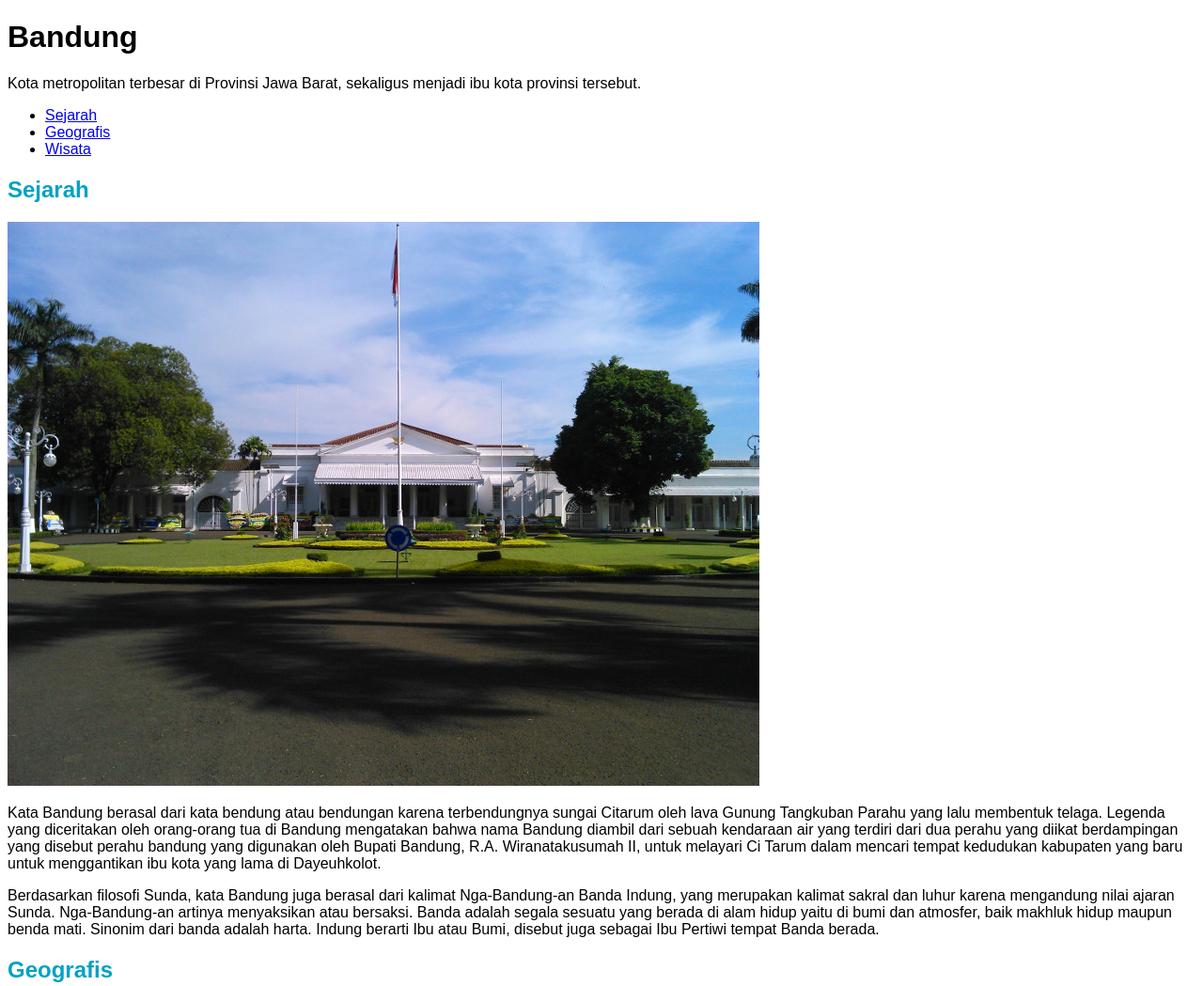
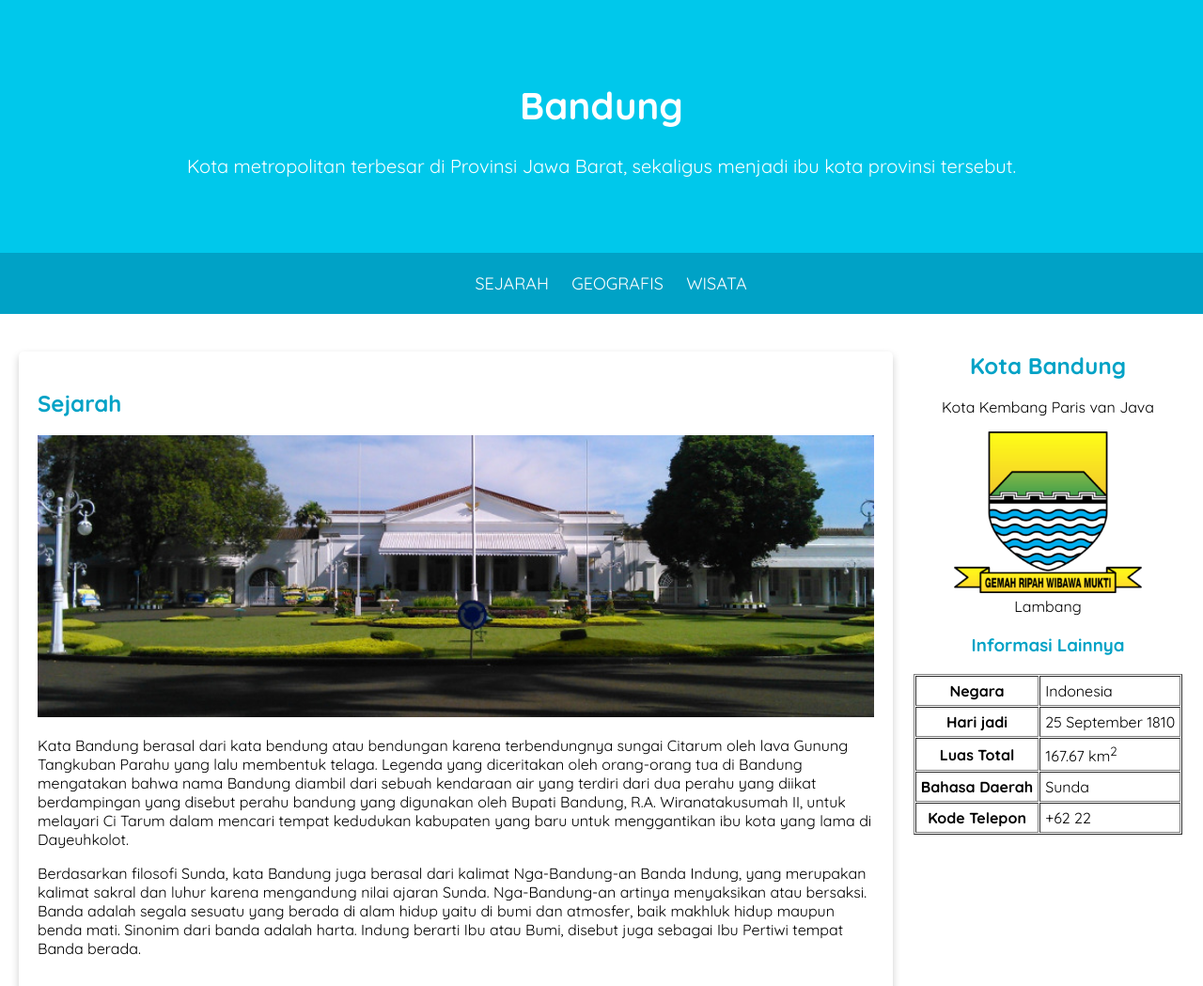
Before and after one commit to yogimp/Dicoding-Website-Bandung, a plain HTML site: page index.html in a window 1280 px wide. Shown: the top 1049 px of the page at 94% size. Drawn offline with Linux system fonts and the light colour scheme.

Commit message:
Applying CSS for the page

```diff
--- a/index.html
+++ b/index.html
@@ -9,8 +9,10 @@
 </head>
 <body>
     <header>
-        <h1>Bandung</h1>
+        <div class="jumbotron">
+            <h1>Bandung</h1>
             <p>Kota metropolitan terbesar di Provinsi Jawa Barat, sekaligus menjadi ibu kota provinsi tersebut.</p>
+        </div>
             <nav>
                 <ul>
                     <li><a href="#sejarah">Sejarah</a></li>
@@ -22,42 +24,42 @@
 
     <main>
         <div id="content">
-            <article id="sejarah">
+            <article id="sejarah" class="card">
                 <h2>Sejarah</h2>
-                <img src="./image/history.jpg" alt="sejarah">
+                <img src="./image/history.jpg" class="featured-image" alt="sejarah">
                     <p>Kata Bandung berasal dari kata bendung atau bendungan karena terbendungnya sungai Citarum oleh lava Gunung Tangkuban Parahu yang lalu membentuk telaga. Legenda yang diceritakan oleh orang-orang tua di Bandung mengatakan bahwa nama Bandung diambil dari sebuah kendaraan air yang terdiri dari dua perahu yang diikat berdampingan yang disebut perahu bandung yang digunakan oleh Bupati Bandung, R.A. Wiranatakusumah II, untuk melayari Ci Tarum dalam mencari tempat kedudukan kabupaten yang baru untuk menggantikan ibu kota yang lama di Dayeuhkolot.</p>
 
                     <p>Berdasarkan filosofi Sunda, kata Bandung juga berasal dari kalimat Nga-Bandung-an Banda Indung, yang merupakan kalimat sakral dan luhur karena mengandung nilai ajaran Sunda. Nga-Bandung-an artinya menyaksikan atau bersaksi. Banda adalah segala sesuatu yang berada di alam hidup yaitu di bumi dan atmosfer, baik makhluk hidup maupun benda mati. Sinonim dari banda adalah harta. Indung berarti Ibu atau Bumi, disebut juga sebagai Ibu Pertiwi tempat Banda berada.</p>
             </article>
 
-            <article id="geografis">
+            <article id="geografis" class="card">
                 <h2>Geografis</h2>
-                <img src="./image/geografis.jpg" alt="geografis">
+                <img src="./image/geografis.jpg" class="featured-image" alt="geografis">
                     <p>Kota Bandung dikelilingi oleh pegunungan, sehingga bentuk morfologi wilayahnya bagaikan sebuah mangkok raksasa, secara geografis kota ini terletak di tengah-tengah provinsi Jawa Barat, serta berada pada ketinggian ±768 m di atas permukaan laut, dengan titik tertinggi di berada di sebelah utara dengan ketinggian 1.050 meter di atas permukaan laut dan sebelah selatan merupakan kawasan rendah dengan ketinggian 675 meter di atas permukaan laut.</p>
 
                     <p>Kota Bandung dialiri dua sungai utama, yaitu Sungai Cikapundung dan Sungai Citarum beserta anak-anak sungainya yang pada umumnya mengalir ke arah selatan dan bertemu di Sungai Citarum. Dengan kondisi yang demikian, Bandung selatan sangat rentan terhadap masalah banjir terutama pada musim hujan.</p>
             </article>
 
-            <article id="wisata">
+            <article id="wisata" class="card">
                 <h2>Wisata</h2>
                     <p>Sejak dibukanya Jalan Tol Cipularang, kota Bandung telah menjadi tujuan utama dalam menikmati liburan akhir pekan terutama dari masyarakat yang berasal dari Jakarta sekitarnya. Selain menjadi kota wisata belanja, kota Bandung juga dikenal dengan sejumlah besar bangunan lama berarsitektur peninggalan Belanda.</p>
 
                 <section>
                     <h3>Farm House Lembang</h3>
-                    <img src="./image/farm-house.jpg" alt="farm house">
+                    <img src="./image/farm-house.jpg" class="featured-image" alt="farm house">
                         <p>Berada di jalur utama Bandung-Lembang, Farm House menjadi objek wisata yang tidak pernah sepi pengunjung. Selain karena letaknya strategis, kawasan ini juga menghadirkan nuansa wisata khas Eropa. Semua itu diterapkan dalam bentuk spot swafoto Instagramable.</p>
                 </section>
 
                 <section>
                     <h3>Observatorium Bosscha</h3>
-                    <img src="./image/bosscha.jpg" alt="bosscha">
+                    <img src="./image/bosscha.jpg" class="featured-image" alt="bosscha">
                         <p>Memiliki beberapa teleskop, antara lain, Refraktor Ganda Zeiss, Schmidt Bimasakti, Refraktor Bamberg, Cassegrain GOTO, dan Teleskop Surya. Refraktor Ganda Zeiss adalah jenis teleskop terbesar untuk meneropong bintang. Benda ini diletakkan pada atap kubah sehingga saat teropong digunakan, atap tersebut harus dibuka. Observatorium Bosscha boleh dikunjungi oleh siapa pun, tanpa tiket. Namun, bagi yang ingin menggunakan teleskop Zeiss, wajib mendaftarkan diri. Untuk instansi atau lembaga pendidikan, diberikan jadwal hari Selasa sampai Jumat. Sementara itu, kunjungan individu dibuka setiap hari Sabtu.</p>
                 </section>
             </article>
         </div>
 
         <aside>
-            <article>
+            <article class="profile" class="card">
                 <header>
                     <h2>Kota Bandung</h2>
                     <p>Kota Kembang Paris van Java</p>
@@ -66,9 +68,9 @@
                         <figcaption>Lambang</figcaption>
                     </figure>
                 </header>
-                <section>
+                <section class="informasi">
                     <h3>Informasi Lainnya</h3>
-                    <table>
+                    <table border="1" cellspacing="1" cellpadding="5">
                         <tr>
                             <th>Negara</th>
                             <td>Indonesia</td>
--- a/style.css
+++ b/style.css
@@ -1,11 +1,97 @@
+@import url('https://fonts.googleapis.com/css?family=Quicksand:400,700&display=swap');
+
+* {
+    box-sizing: border-box;
+}
 body {
-    font-family: sans-serif;
+    font-family: 'Quicksand', sans-serif;
+    margin: 0;
+    padding: 0;
 }
 h2, h3 {
     color: #00a2c6;
+}
+header {
+    display: inline;
+}
+.jumbotron {
+    padding: 60px;
+    background-color: #00c8eb;
+    text-align: center;
+    font-size: 20px;
+    color: white;
+}
+nav {
+    background-color: #00a2c6;
+    padding: 5px;
+    text-align: center;
+    position: sticky;
+    top: 0;
+}
+nav li {
+    display: inline;
+    list-style-type: none;
+    margin-right: 20px;
+}
+nav a {
+    font-size: 18px;
+    font-weight: 400;
+    text-decoration: none;
+    color: white;
+    text-transform: uppercase;
+}
+nav a:hover {
+    font-weight: bold;
+}
+main {
+    padding: 20px;
+    overflow: auto;
+}
+.featured-image {
+    width: 100%;
+    max-height: 300px;
+    object-fit: cover;
+    object-position: center;
+}
+.card {
+    box-shadow: 0 4px 8px 0 rgba(0, 0, 0, 0.2);
+    border-radius: 5px;
+    padding: 20px;
+    margin-top: 20px;
+}
+.profile header {
+    text-align: center;
+}
+.profile img {
+    width: 200px;
+}
+#content {
+    float: left;
+    width: 75%;
+}
+aside {
+    float: right;
+    width: 25%;
+    padding-left: 20px;
+}
+.informasi h3 {
+    text-align: center;
+}
+.informasi table {
+    margin: 0 auto;
 }
 footer {
     padding: 20px;
     color: white;
     background-color: #00a2c6;
+    text-align: center;
+    font-weight: bold;
 }
+
+@media screen and (max-width: 1000px) {
+    #content,
+    aside {
+      width: 100%;
+      padding: 0;
+    }
+}
```
